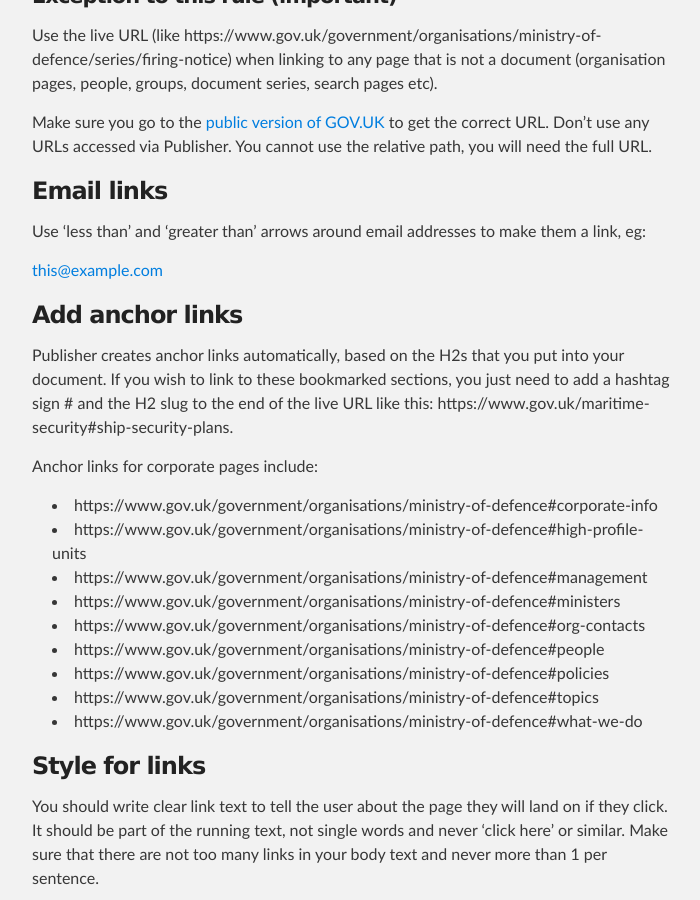
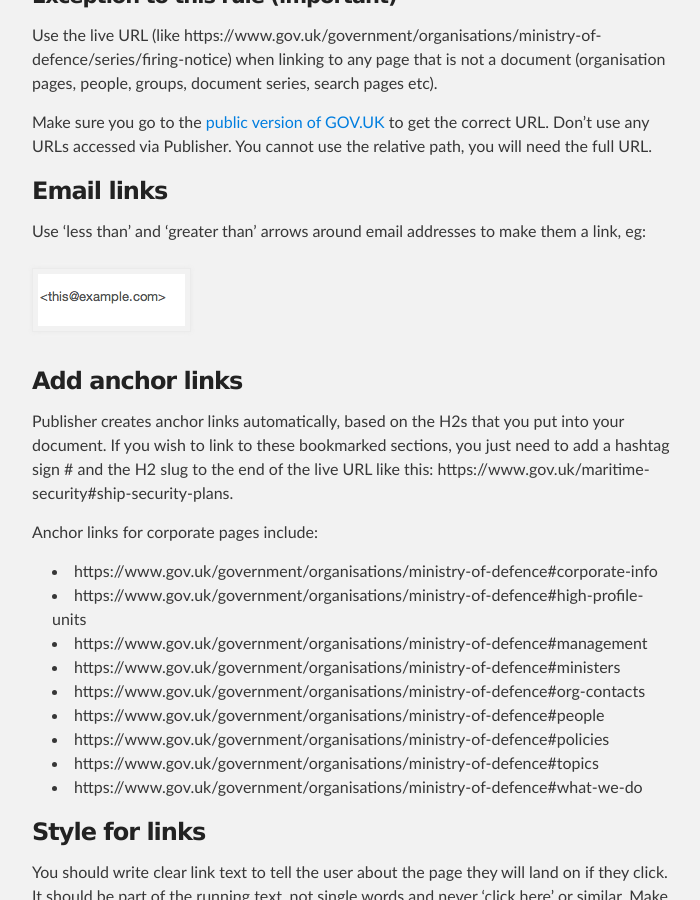
Before and after one commit to alphagov/inside-government-admin-guide, a Jekyll site: the page built from creating-documents/add-links.md, in a window 1280 px wide and 900 px high, scrolled down 1369 px. Shown: the whole window, without its empty margins (288-988 px from the left). Built offline with Jekyll 4.4.1, drawn with Linux system fonts in a browser that asks for light colours.

Commit message:
add screenshot of how to do email links (test)

```diff
--- a/creating-documents/add-links.md
+++ b/creating-documents/add-links.md
@@ -37,7 +37,7 @@ Make sure you go to the [public version of GOV.UK](https://gov.uk/government) to
 
 Use 'less than' and 'greater than' arrows around email addresses to make them a link, eg:
 
-  <this@example.com>
+![Email link](email-link.png)
 
 ### Add anchor links
 
```
Also changed, not shown: creating-documents/email-link.png (added).
